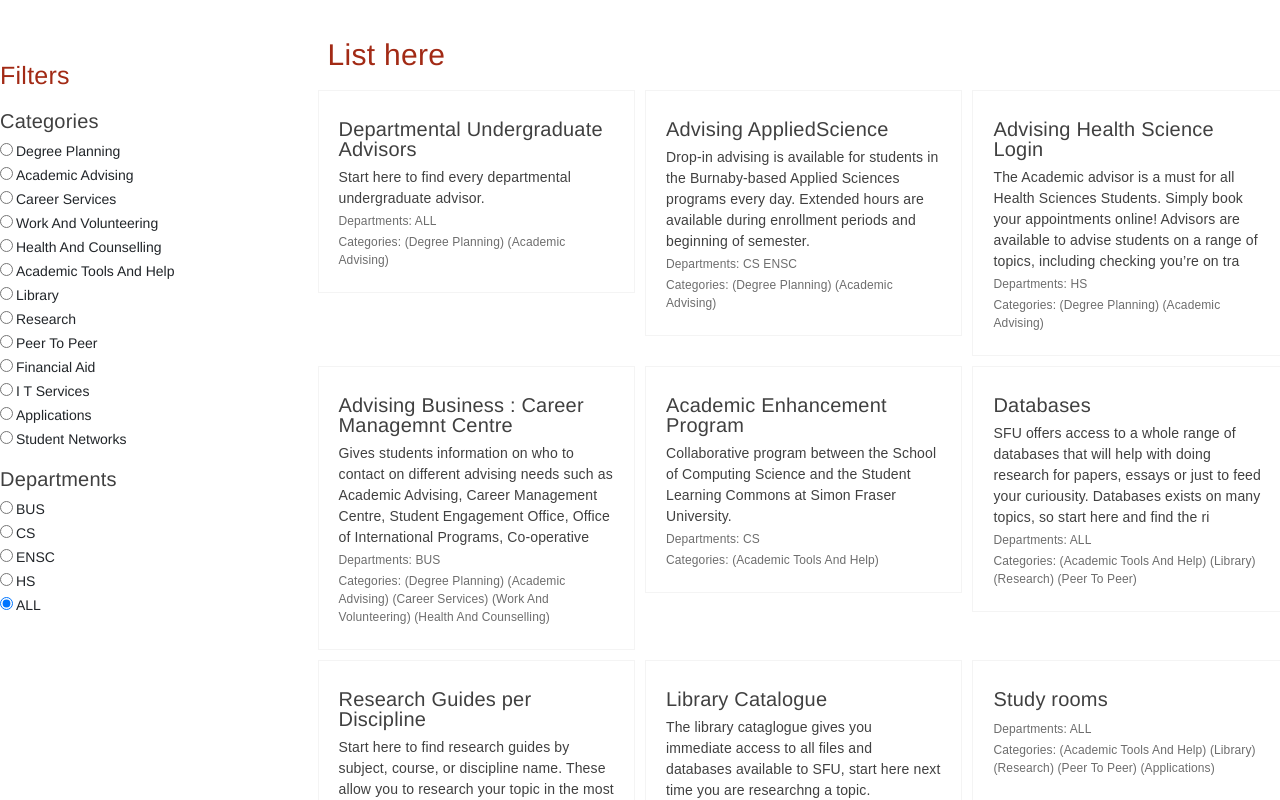
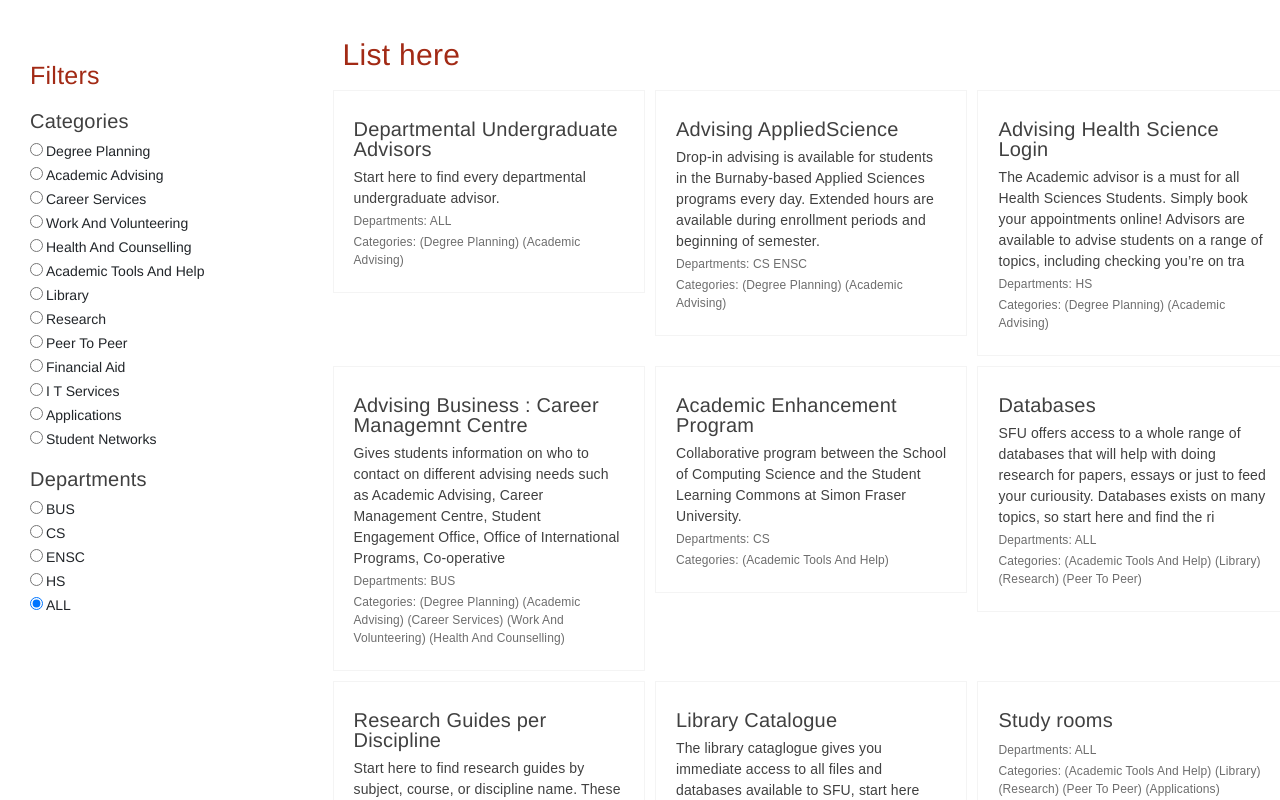
Before and after one commit to oklex/sfuseful, a React (Create React App) app: page / in a window 1280 px wide. Built offline with nearby package versions, Linux system fonts and the light colour scheme; a web font is replaced by a local one.

Commit message:
updated styling on filter bar

```diff
--- a/src/containers/SearchList/SearchFilters.tsx
+++ b/src/containers/SearchList/SearchFilters.tsx
@@ -174,7 +174,7 @@ class SearchFilters extends React.Component<
 
   render() {
     return (
-      <div className="row">
+      <div className="row filterConents">
         <div className="col-lg-12">
         <h2 className='selectionTitle redText'>Filters</h2>
           <h3 className="selectionTitle">Categories</h3>
--- a/src/containers/SearchList/SearchList.scss
+++ b/src/containers/SearchList/SearchList.scss
@@ -7,15 +7,22 @@
 .SearchList {
   padding-top: 30px;
   .contentList {
+    padding-left: 30px;
     .searchItem {
       padding: 0px;
-      // padding-top: 10px;
       margin: 0px;
+    }
+    .errorMessage {
+      margin-top: calc(45vh - 100px);
     }
   }
   .filterBar {
-    overflow-y: scroll;
     padding-top: 15px;
+
+    .filterConents {
+      padding-left: 30px;
+      padding-bottom: 20px;
+      // border-bottom: solid 15px $dark-grey;
       .selectionTitle {
         padding-top: 15px;
         padding-bottom: 5px;
@@ -26,3 +33,4 @@
       }
     }
   }
+}
--- a/src/containers/SearchList/SearchList.tsx
+++ b/src/containers/SearchList/SearchList.tsx
@@ -37,7 +37,11 @@ class SearchList extends React.Component<{}, ISearchListState> {
   // }
 
   showServices = () => {
-    return this.state.data.map(this.showSingleService);
+    if (this.state.data.length > 0) {
+      return this.state.data.map(this.showSingleService);
+    } else {
+      return (<div className='centered errorMessage'><h2>There are no resources that match your criteria!</h2></div>)
+    }
   };
 
   showSingleService = (service: IService, index: number) => {
--- a/src/styles/typography.scss
+++ b/src/styles/typography.scss
@@ -59,7 +59,7 @@ body {
   p {
     padding-top: 5px;
     font-size: 14px;
-    font-family: "Source Serif Pro",sans-serif;
+    font-family: "Source Serif Pro", sans-serif;
   }
   code {
     font-family: source-code-pro, Menlo, Monaco, Consolas, "Courier New",
@@ -90,4 +90,8 @@ body {
   .redText {
     color: $brand-red;
   }
+
+  .centered {
+    text-align: center;
+  }
 }
```
Lines whose indentation alone changed are shown as unchanged.
